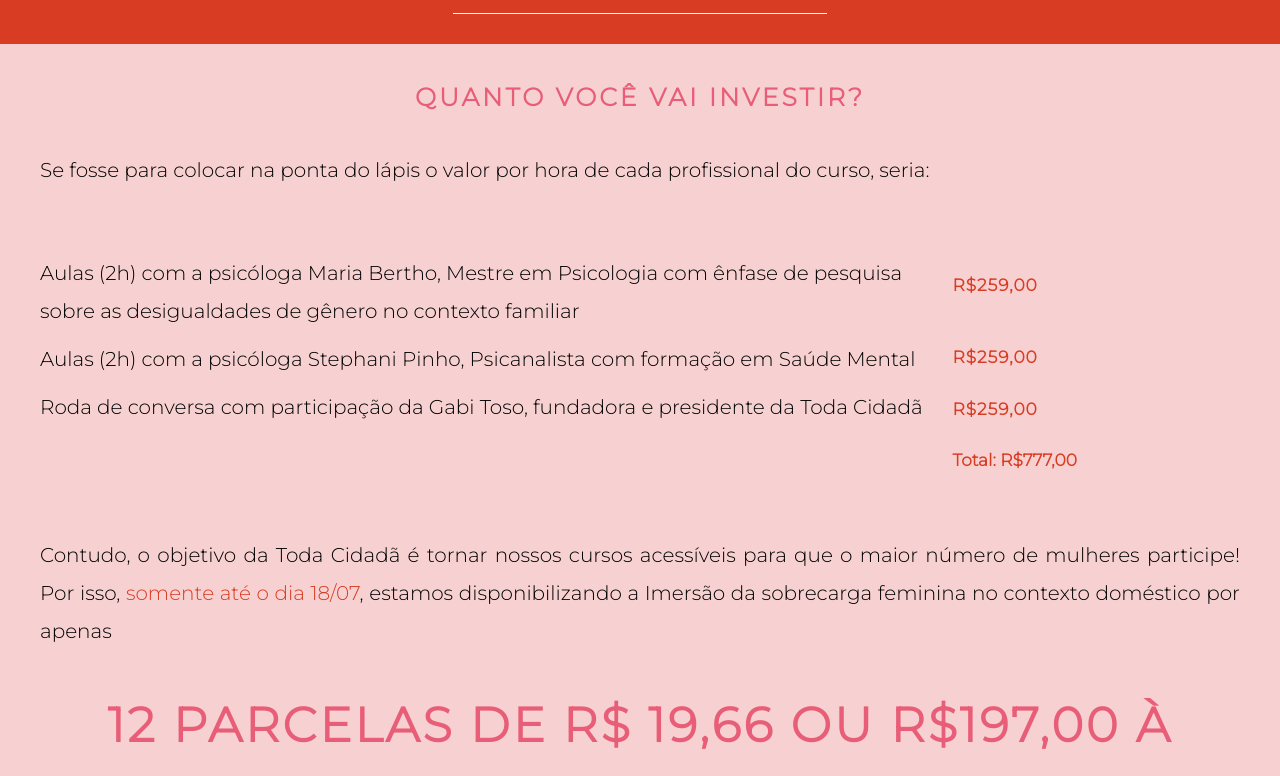
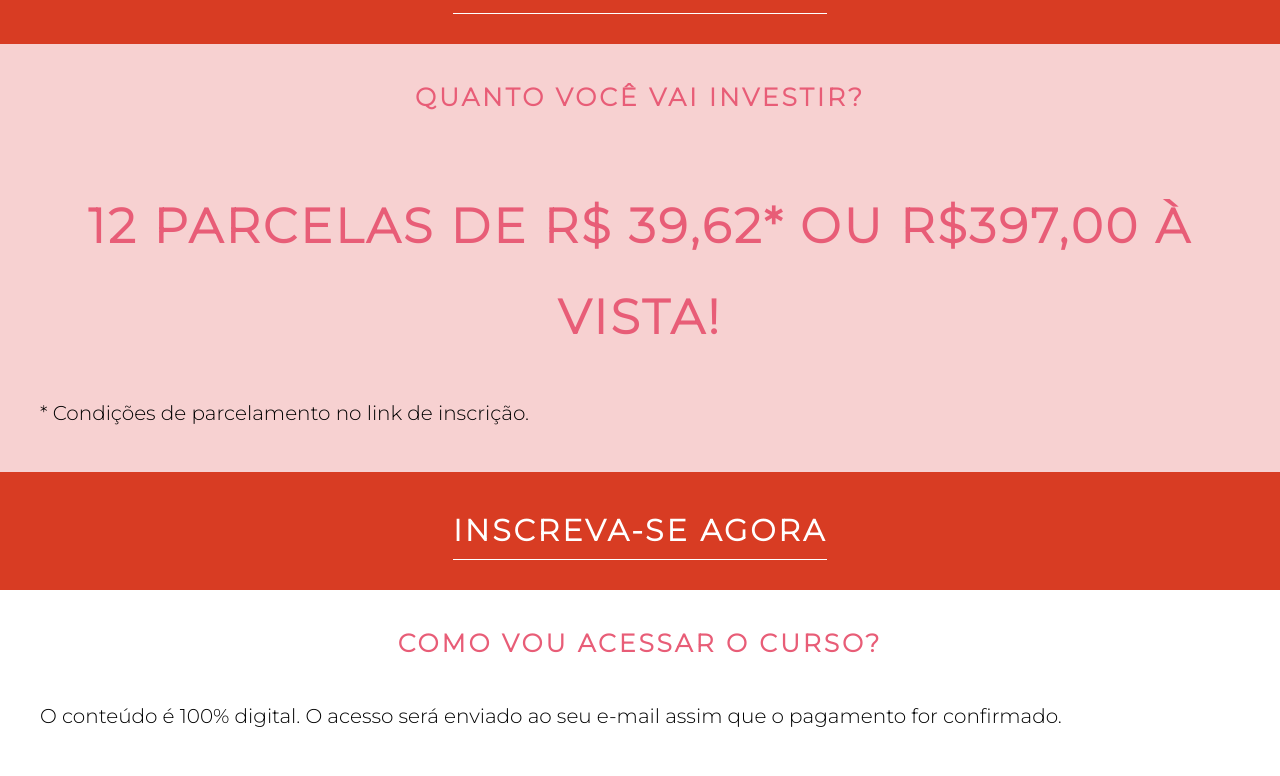
Before and after one commit to mylenavendramini/todacidada-version2-react, a React (Create React App) app: page /advocaciafeminista in a window 1280 px wide. Shown: the part 3220-3996 px from the top of the page. Built offline with nearby package versions, Linux system fonts and the light colour scheme; the HTML template or start-up script is replaced by a standard one.

Commit message:
carga mental e advocacia feminista

```diff
--- a/src/App.css
+++ b/src/App.css
@@ -420,14 +420,13 @@ h5 {
 }
 
 .price-test h4 {
-  font-size: 1.7rem;
-  margin-top: 10px;
-  top: 10px;
+  /* font-size: 1.7rem; */
   letter-spacing: 1px;
   color: var(--color-primary-darker);
   font-family: "Montserrat";
-  padding-top: 1rem;
+  padding-top: 1.2rem;
   text-align: left;
+  font-size: 2rem;
 }
 
 .description__icon {
--- a/src/components/courses/advocaciafeminista.jsx
+++ b/src/components/courses/advocaciafeminista.jsx
@@ -750,7 +750,7 @@ function AdvocaciaFeminista() {
                 className="btn--text--subscribe"
                 target="_blank"
                 rel="noreferrer"
-                href="https://pay.hotmart.com/Q68651321L"
+                href="https://hotmart.com/pt-br/marketplace/produtos/por-uma-advocacia-feminista-curso-completo/Q68651321L"
               >
                 INSCREVA-SE AGORA
               </a>
@@ -763,78 +763,17 @@ function AdvocaciaFeminista() {
         <div className="course-test">
           <div className="course__feature-test">
             <h5>Quanto você vai investir?</h5>
-            <p>
-              Se fosse para colocar na ponta do lápis o valor por hora de cada
-              profissional do curso, seria:
-            </p>
-          </div>
-        </div>
-        <div className="price-test">
-          <div className="description__feature-test">
-            <p>
-              Aulas (2h) com a psicóloga Maria Bertho, Mestre em Psicologia com
-              ênfase de pesquisa sobre as desigualdades de gênero no contexto
-              familiar
-            </p>
-            <p>
-              Aulas (2h) com a psicóloga Stephani Pinho, Psicanalista com
-              formação em Saúde Mental
-            </p>
-            <p>
-              Roda de conversa com participação da Gabi Toso, fundadora e
-              presidente da Toda Cidadã
-            </p>
-          </div>
-          <div className="description__feature-test">
-            <h4>R$259,00</h4>
-            <br />
-            <h4>R$259,00</h4>
-            <h4>R$259,00</h4>
-            <br />
-            <h5>Total: R$777,00</h5>
-          </div>
-        </div>
-
-        <div className="mobile">
-          <div className="price-test-mobile">
-            <p>
-              Aulas (2h) com a psicóloga Maria Bertho, Mestre em Psicologia com
-              ênfase de pesquisa sobre as desigualdades de gênero no contexto
-              familiar.....<font color="d#83c23">R$259,00</font>
-              <br />
-              Aulas (2h) com a psicóloga Stephani Pinho, Psicanalista com
-              formação em Saúde Mental.....<font color="d#83c23">R$259,00</font>
-              <br />
-              Roda de conversa com participação da Gabi Toso, fundadora e
-              presidente da Toda Cidadã.....
-              <font color="d#83c23">R$259,00</font>
-              <br /> <br />
-              <font color="d#83c23">Total: R$777,00</font>
-            </p>
           </div>
         </div>
 
         <div className="course-test">
           <div className="course__feature-test">
-            <p>
-              Contudo, o objetivo da Toda Cidadã é tornar nossos cursos
-              acessíveis para que o maior número de mulheres participe! Por
-              isso, <font color="#d83c23">somente até o dia 18/07</font>,
-              estamos disponibilizando a Imersão da sobrecarga feminina no
-              contexto doméstico por apenas
-            </p>
             <h5>
-              <font size="7">12 parcelas de R$ 19,66 ou R$197,00 à vista!</font>
+              <font size="7">
+                12 parcelas de R$ 39,62* ou R$397,00 à vista!
+              </font>
             </h5>
-            <p>
-              As vagas são limitadas e esse desconto de R$580,00 só vale até
-              segunda-feira, dia 18/07. Inscreva-se já e garanta a sua vaga, vai
-              ser incrível!
-            </p>
-            <h4>
-              Bolsas sociais: mães solos, mulheres pretas, pardas e indígenas -
-              preencher formulário{" "}
-            </h4>
+            <p>* Condições de parcelamento no link de inscrição.</p>
           </div>
         </div>
       </section>
@@ -847,7 +786,7 @@ function AdvocaciaFeminista() {
                 className="btn--text--subscribe"
                 target="_blank"
                 rel="noreferrer"
-                href="https://pay.hotmart.com/Q68651321L"
+                href="https://hotmart.com/pt-br/marketplace/produtos/por-uma-advocacia-feminista-curso-completo/Q68651321L"
               >
                 INSCREVA-SE AGORA
               </a>
@@ -883,7 +822,7 @@ function AdvocaciaFeminista() {
                 className="btn--text--subscribe"
                 target="_blank"
                 rel="noreferrer"
-                href="https://pay.hotmart.com/Q68651321L"
+                href="https://hotmart.com/pt-br/marketplace/produtos/por-uma-advocacia-feminista-curso-completo/Q68651321L"
               >
                 INSCREVA-SE AGORA
               </a>
--- a/src/components/courses/cargamental.jsx
+++ b/src/components/courses/cargamental.jsx
@@ -632,22 +632,20 @@ function CargaMental() {
             <p>
               Contudo, o objetivo da Toda Cidadã é tornar nossos cursos
               acessíveis para que o maior número de mulheres participe! Por
-              isso, <font color="#d83c23">somente até o dia 18/07</font>,
-              estamos disponibilizando a Imersão da sobrecarga feminina no
+              isso, estamos disponibilizando a Imersão da sobrecarga feminina no
               contexto doméstico por apenas
             </p>
             <h5>
-              <font size="7">12 parcelas de R$ 19,66 ou R$197,00 à vista!</font>
+              <font size="7">
+                12 parcelas de R$ 19,66* ou R$197,00 à vista!
+              </font>
             </h5>
-            <p>
-              As vagas são limitadas e esse desconto de R$580,00 só vale até
-              segunda-feira, dia 18/07. Inscreva-se já e garanta a sua vaga, vai
-              ser incrível!
-            </p>
-            <h4>
+
+            {/*<h4>
               Bolsas sociais: mães solos, mulheres pretas, pardas e indígenas -
               preencher formulário{" "}
-            </h4>
+                  </h4>*/}
+            <p>* Condições de parcelamento no link de inscrição.</p>
           </div>
         </div>
       </section>
```
